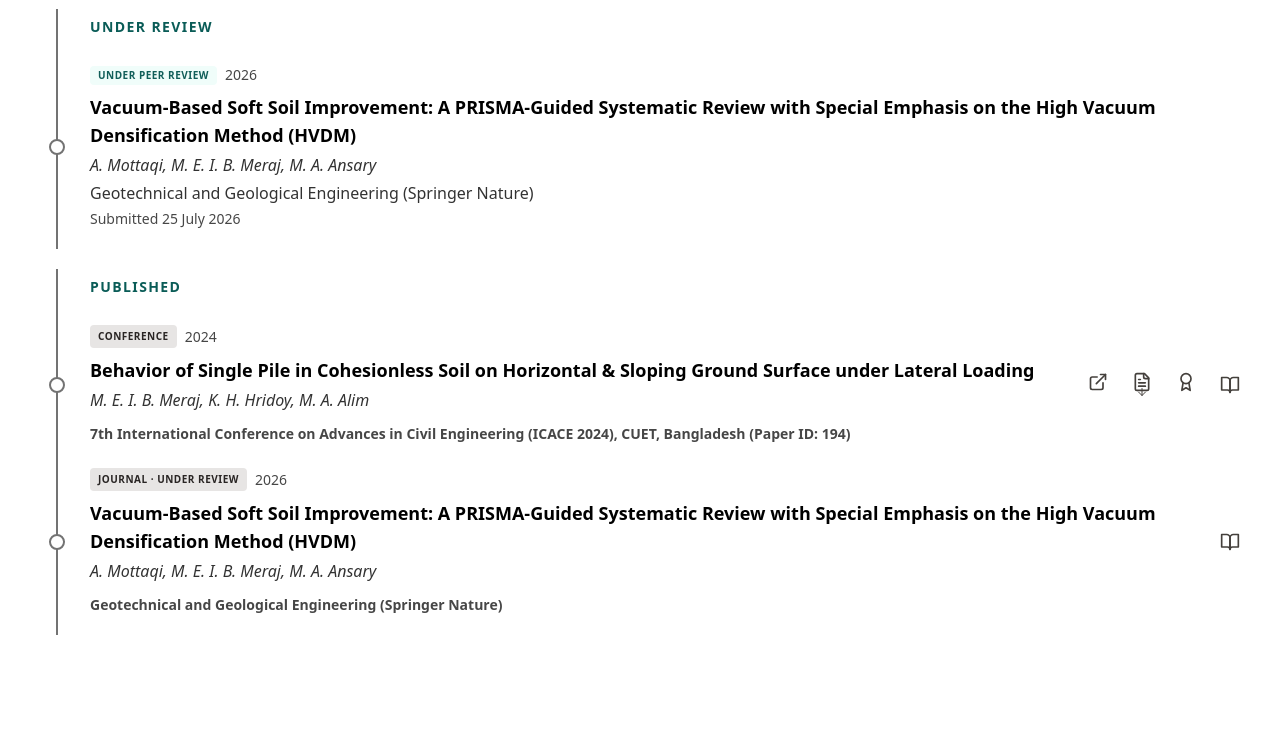
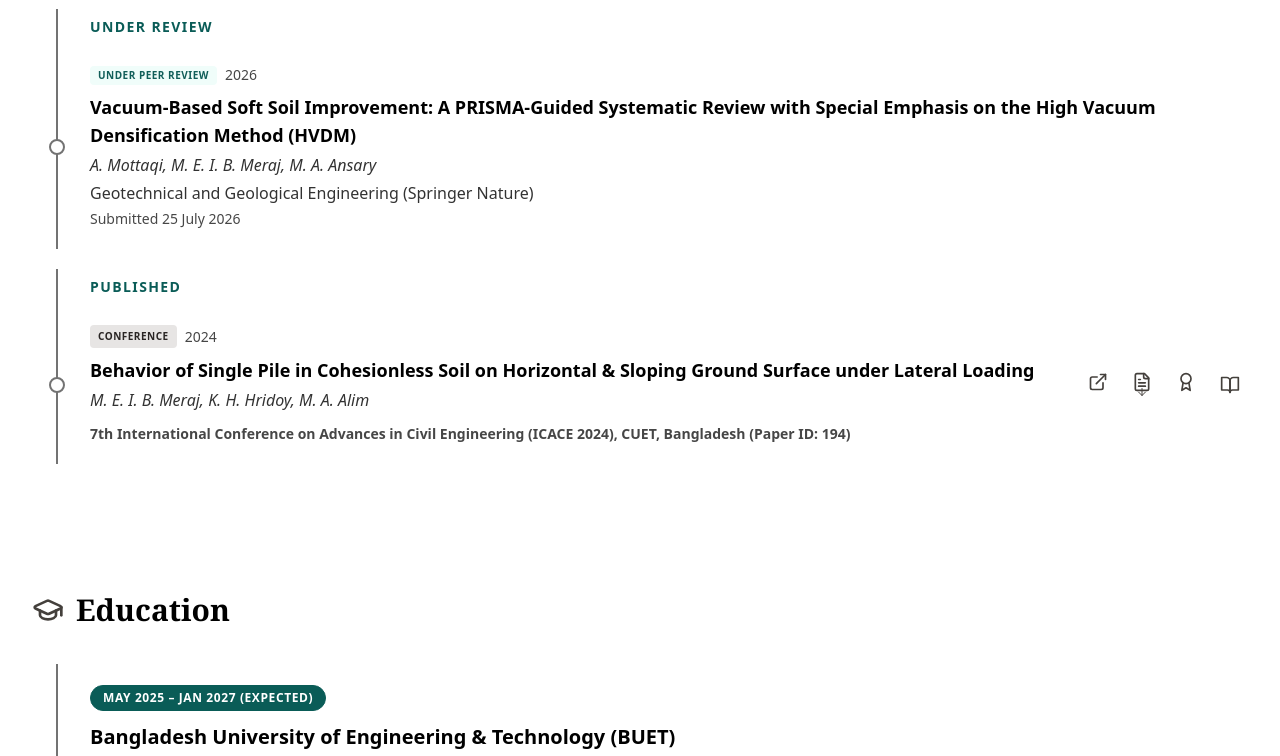
Before and after one commit to enamulislammeraj25-rin/portfolio-xrin, a React (Create React App) app: page / in a window 1280 px wide. Shown: the part 2000-2756 px from the top of the page. Built offline with nearby package versions, Linux system fonts and the light colour scheme.

Commit message:
Remove HVDM paper from published publications

```diff
--- a/src/data/portfolioData.js
+++ b/src/data/portfolioData.js
@@ -213,18 +213,6 @@ export const PORTFOLIO_DATA = {
       certificate: "/papers/ICACE2024_participation_certificate.pdf",
       citation: "Meraj, M. E. I. B., Hridoy, K. H., & Alim, M. A. (2024). Behavior of single pile in cohesionless soil on horizontal & sloping ground surface under lateral loading. Proceedings of the 7th International Conference on Advances in Civil Engineering (ICACE 2024), CUET, Bangladesh (Paper ID: 194)."
     },
-    {
-      id: 2,
-      title: "Vacuum-Based Soft Soil Improvement: A PRISMA-Guided Systematic Review with Special Emphasis on the High Vacuum Densification Method (HVDM)",
-      authors: "A. Mottaqi, M. E. I. B. Meraj, M. A. Ansary",
-      journal: "Geotechnical and Geological Engineering (Springer Nature)",
-      year: "2026",
-      citations: "—",
-      type: "Journal · under review",
-      tags: ["HVDM", "Vacuum consolidation", "Soft soil", "PRISMA"],
-      url: "",
-      citation: "Mottaqi, A., Meraj, M. E. I. B., & Ansary, M. A. (2026). Vacuum-based soft soil improvement: a PRISMA-guided systematic review with special emphasis on the High Vacuum Densification Method (HVDM). Geotechnical and Geological Engineering. Submitted 25 July 2026; under peer review."
-    },
   ],
 
   current_research: [
```
